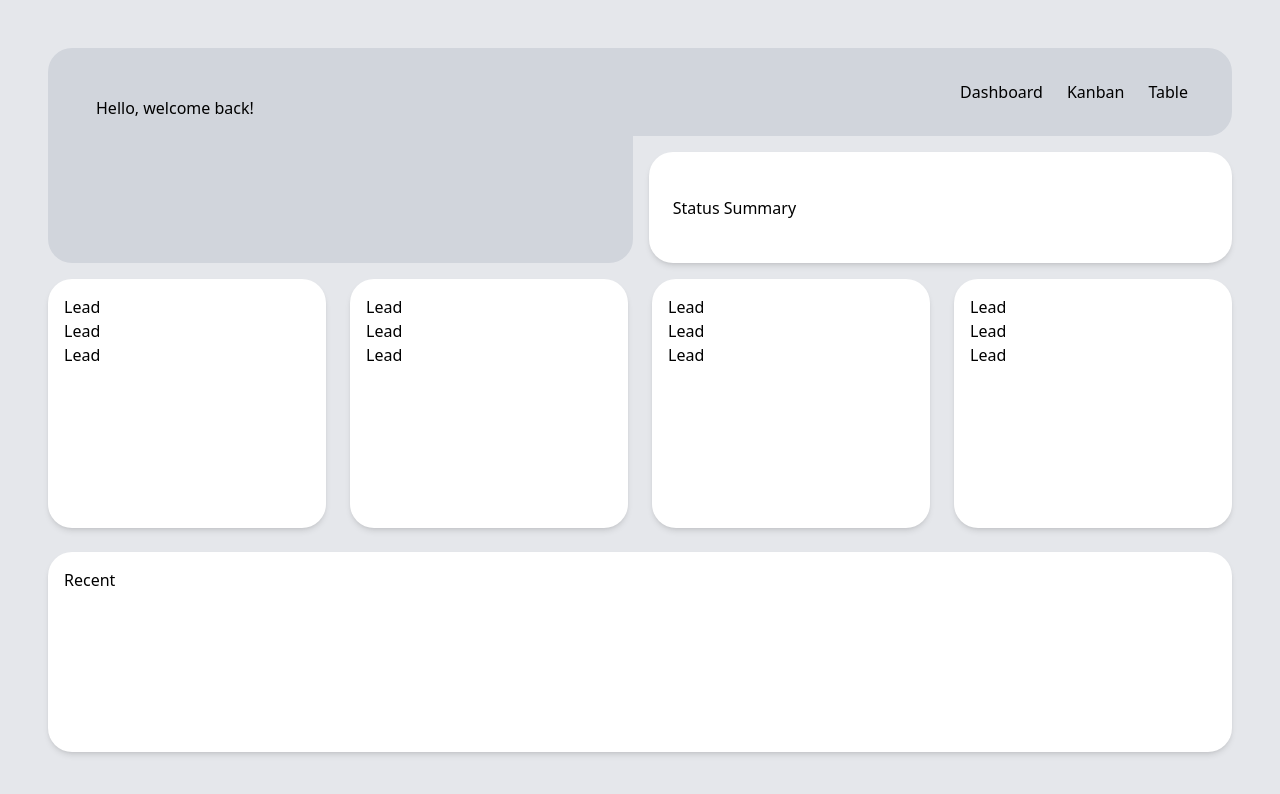
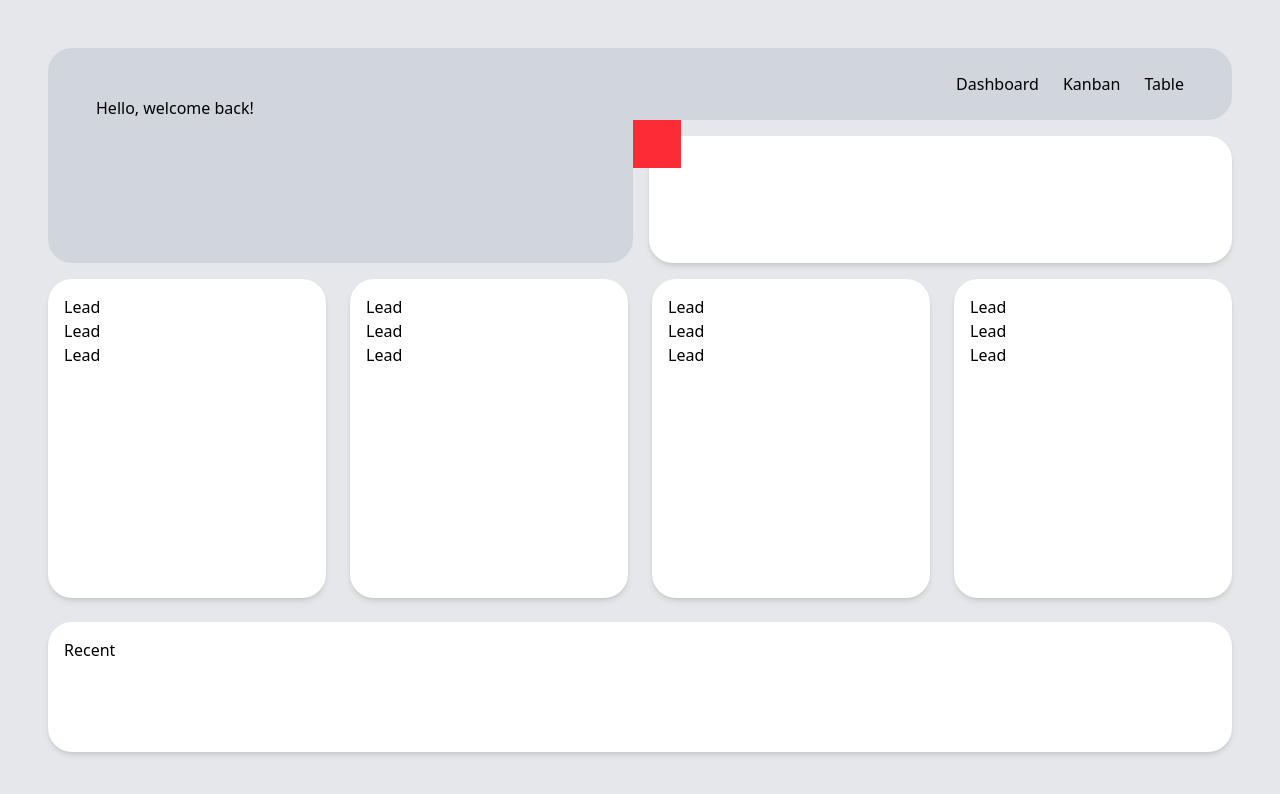
Before and after one commit to daniel-kadlec/Sway, a Next.js app: page /kanban in a window 1280 px wide. Shown: the top 794 px of the page. Built offline with nearby package versions, Linux system fonts and the light colour scheme.

Commit message:
Feat: cut corner positioning, right side navbar flexbox adjusted

```diff
--- a/app/components/navbar.tsx
+++ b/app/components/navbar.tsx
@@ -1,5 +1,6 @@
 import Link from "next/link";
 import StatusSummary from "@/app/components/status-summary";
+import Stats from "@/app/components/stats";
 
 export default function Navbar(){
     return  (
@@ -11,20 +12,17 @@ export default function Navbar(){
             </div>
 
             {/*Right side*/}
-            <div className="flex flex-col justify-between w-1/2 h-full gap-(--container-gap)">
+            <div className="flex flex-col gap-(--container-gap) w-1/2 h-full relative">
+                <div className={'cut-corner'}></div>
                 {/*Nav*/}
-                <div className="w-[calc(100%+var(--container-gap))] -ml-(--container-gap) h-1/3 bg-gray-300 rounded-r-3xl p-11 flex items-center justify-end">
+                <div className="w-[calc(100%+var(--container-gap))] -ml-(--container-gap) h-1/3 bg-gray-300 rounded-r-3xl flex items-center justify-end pr-12 min-h-1/3">
                     <span className="flex flex-row gap-6">
                         <Link href="/dashboard">Dashboard</Link>
                         <Link href="/kanban">Kanban</Link>
                         <Link href="/table">Table</Link>
                     </span>
                 </div>
-
-                <div className="h-full">
-                    <StatusSummary/>
-                </div>
-
+                <StatusSummary/>
             </div>
         </div>
     )
--- a/app/components/recent.tsx
+++ b/app/components/recent.tsx
@@ -3,7 +3,7 @@ type RecentProps = {
 }
 export default function Recent({className}: RecentProps){
     return(
-        <div className={`bg-white rounded-3xl shadow-md p-4 h-[200px] ${className}`}>
+        <div className={`long-card-base ${className}`}>
             <h1>Recent</h1>
         </div>
     )
--- a/app/components/stats.tsx
+++ b/app/components/stats.tsx
@@ -3,7 +3,7 @@ type StatsProps = {
 }
 export default function Stats({className}: StatsProps){
     return(
-        <div className={`bg-white rounded-3xl shadow-md p-4 h-[200px] max-h-[130px] 3xl:max-h-[180px] ${className}`}>
+        <div className={`long-card-base ${className}`}>
             <h1>Stats</h1>
         </div>
     )
--- a/app/components/status-summary.tsx
+++ b/app/components/status-summary.tsx
@@ -1,7 +1,6 @@
 export default function StatusSummary(){
     return(
-        <div className="flex items-center justify-between bg-white p-6 rounded-3xl shadow-md h-full w-full">
-            <h1>Status Summary</h1>
+        <div className="bg-white rounded-3xl shadow-md h-full w-full">
         </div>
     )
 }
--- a/app/globals.css
+++ b/app/globals.css
@@ -13,3 +13,11 @@
         --container-gap: 16px;
     }
 }
+
+.long-card-base{
+    @apply bg-white rounded-3xl shadow-md p-4 h-[200px] max-h-[130px] 3xl:max-h-[170px];
+}
+
+.cut-corner{
+    @apply bg-red-500 w-12 h-12 absolute top-1/3 left-0 -translate-x-(--container-gap)
+}
```
